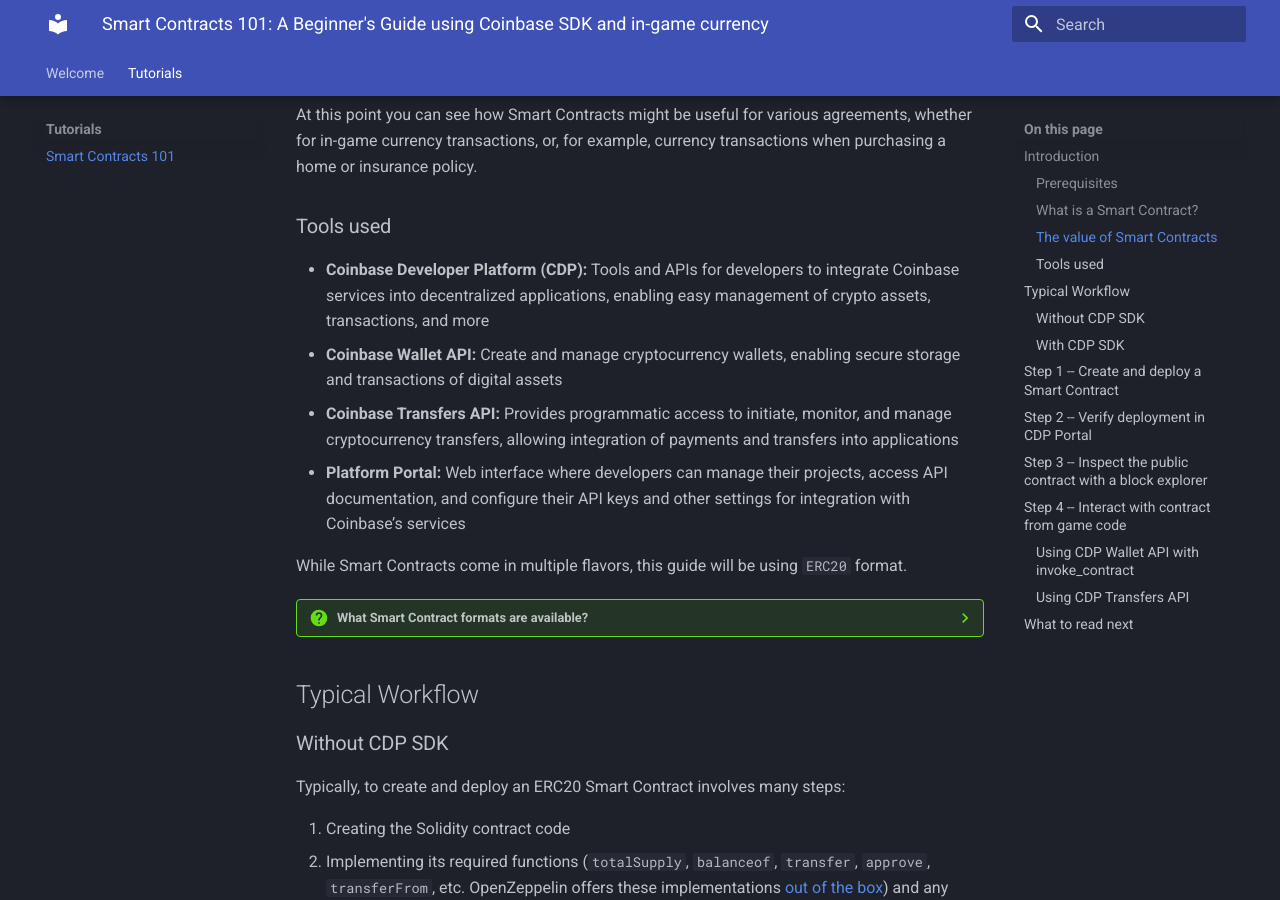
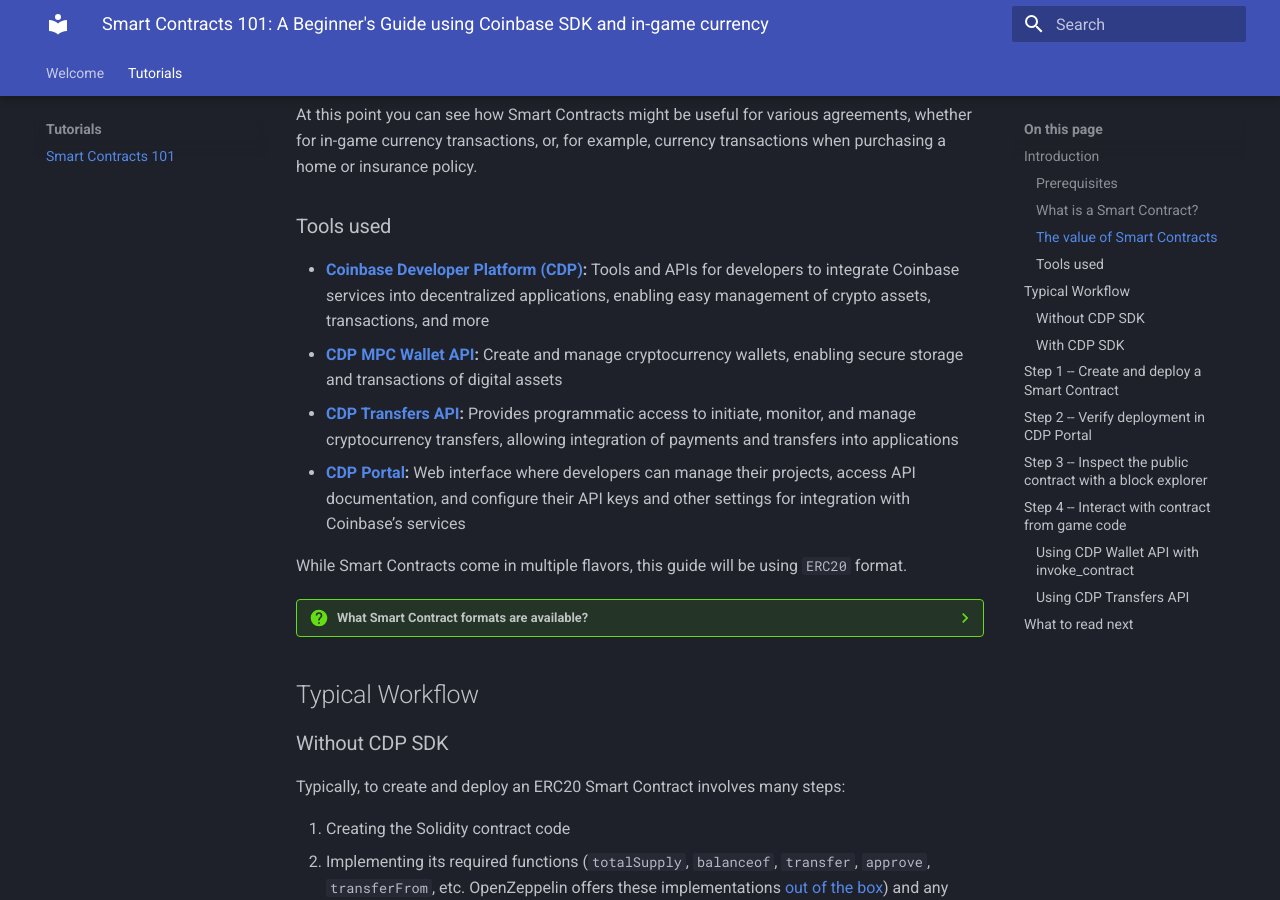
Before and after one commit to cdp-docs/presentation, an MkDocs documentation site: the page built from docs/tutorials/smart-contracts-101.md, in a window 1280 px wide and 900 px high, scrolled down 1641 px. Built offline with MkDocs 1.6.1 and Material for MkDocs 9.7.7, drawn with Linux system fonts in a browser that asks for light colours; some of the changed text lies outside the part shown.

Commit message:
Update smart-contracts-101.md

```diff
--- a/docs/tutorials/smart-contracts-101.md
+++ b/docs/tutorials/smart-contracts-101.md
@@ -57,10 +57,10 @@
 
 ### Tools used
 
-- **Coinbase Developer Platform (CDP):** Tools and APIs for developers to integrate Coinbase services into decentralized applications, enabling easy management of crypto assets, transactions, and more
-  - **Coinbase Wallet API:** Create and manage cryptocurrency wallets, enabling secure storage and transactions of digital assets
-  - **Coinbase Transfers API:** Provides programmatic access to initiate, monitor, and manage cryptocurrency transfers, allowing integration of payments and transfers into applications
-  - **Platform Portal:** Web interface where developers can manage their projects, access API documentation, and configure their API keys and other settings for integration with Coinbase’s services
+- **[Coinbase Developer Platform (CDP)](https://www.coinbase.com/developer-platform):** Tools and APIs for developers to integrate Coinbase services into decentralized applications, enabling easy management of crypto assets, transactions, and more
+  - **[CDP MPC Wallet API](https://docs.cdp.coinbase.com/mpc-wallet/docs/welcome):** Create and manage cryptocurrency wallets, enabling secure storage and transactions of digital assets
+  - **[CDP Transfers API](https://docs.cdp.coinbase.com/mpc-wallet/docs/transfers):** Provides programmatic access to initiate, monitor, and manage cryptocurrency transfers, allowing integration of payments and transfers into applications
+  - **[CDP Portal](https://portal.cdp.coinbase.com/):** Web interface where developers can manage their projects, access API documentation, and configure their API keys and other settings for integration with Coinbase’s services
 
 While Smart Contracts come in multiple flavors, this guide will be using `ERC20` format.
 
```
Also changed, not shown: other parts of docs/tutorials/smart-contracts-101.md (+1 -1 lines).
